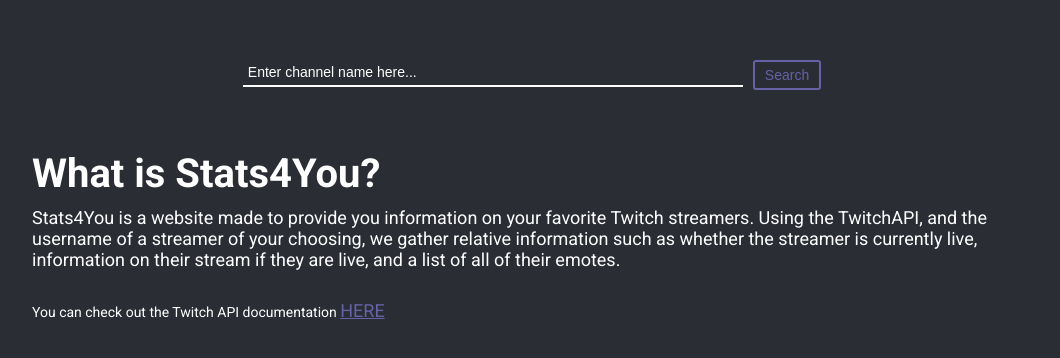
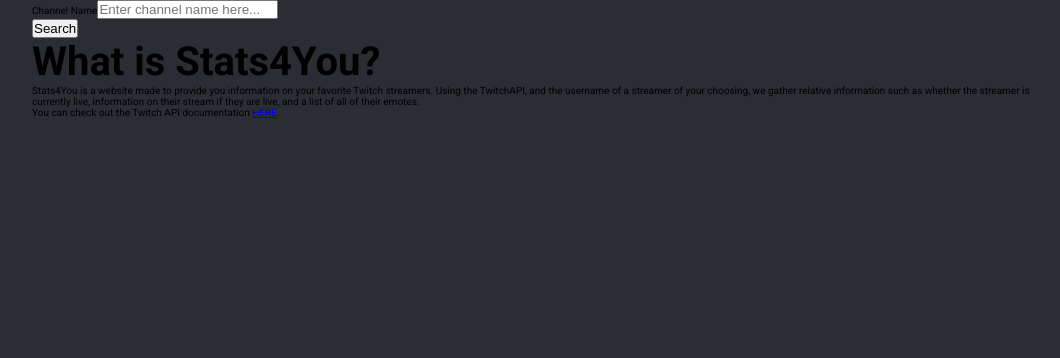
Before and after one commit to SheltonRolleFS/StatsForYou, a React (Create React App) app: page / in a window 1280 px wide. Shown: the top 358 px of the page, without its empty margins (108-1168 px from the left). Built offline with nearby package versions, Linux system fonts and the light colour scheme.

Commit message:
Removed all the current styling files except for the base, reset and variable files.

```diff
--- a/src/SASS/_about.scss
+++ /dev/null
@@ -1,24 +0,0 @@
-.about{
-    color: white;
-    margin-bottom: 5rem;
-
-    h2{
-        margin-bottom: 1rem;
-    }
-
-    p{
-        font-size: 1.8rem;
-        margin: 0 auto;
-    }
-
-    p + p{
-        font-size: 1.4rem;
-        margin-top: 3rem;
-        text-align: left;
-    }
-
-    a{
-        color: $primary-color;
-        font-size: 1.8rem;
-    }
-}
--- a/src/SASS/_input.scss
+++ /dev/null
@@ -1,45 +0,0 @@
-.user-input{
-    display: flex;
-    justify-content: center;
-    padding: 6rem 0;
-
-    &__entry{
-        width: 50%;
-
-        label{
-            display: none;
-        }
-
-        input{
-            background: none;
-            border: none;
-            border-bottom: 2px solid white;
-            width: 100%;
-            padding: .5rem;
-            outline: none;
-            color: white;
-        }
-
-        input::placeholder{
-            color: white;
-            font-size: 1.4rem;
-        }
-    }
-
-    button{
-        margin-left: 1rem;
-        padding: .5rem 1rem;
-        font-size: 1.4rem;
-        background: transparent;
-        border: 2px solid $primary-color;
-        border-radius: .3rem;
-        color: $primary-color;
-        cursor: pointer;
-        transition: all 150ms ease-in-out;
-    }
-
-    button:hover{
-        color: $dark-background;
-        background: $primary-color;
-    }
-}
--- a/src/SASS/_results.scss
+++ /dev/null
@@ -1,166 +0,0 @@
-.results{
-    margin-bottom: 4rem;
-    display: grid;
-    grid-template-columns: 1fr 1fr;
-    column-gap: 2rem;
-
-    &__header{
-        grid-column: 1 / 3;
-        display: flex;
-        align-items: center;
-        margin-bottom: 4rem;
-
-        img{
-            width: 6rem;
-            border-radius: 100%;
-        }
-
-        .name{
-            position: relative;
-            margin-left: 1rem;
-
-            h1{
-                color: $primary-color;
-                font-weight: lighter;
-                margin-right: 2rem;
-            }
-
-            #partner-badge{
-                width: 2rem;
-                position: absolute;
-                top: 0;
-                right: 0;
-            }
-        }
-    }
-
-    &__live-status{
-        grid-column: 1 / 2;
-        animation-name: slide-up;
-        animation-duration: .7s;
-
-        .live-card{
-            display: grid;
-            grid-template-columns: 1fr 1fr;
-            background-color: $gray;
-            padding: 2rem;
-            row-gap: 2rem;
-            transition: all 300ms ease-in-out;
-            border-radius: 1rem;
-
-            h2{
-                grid-column: 1 / 3;
-                font-size: 2.5rem;
-                font-weight: normal;
-                text-align: center;
-                color: $dark-background;
-            }
-
-            p{
-                font-size: 1.4rem;
-                font-weight: bold;
-                color: $dark-background;
-            }
-
-            p:nth-of-type(2){
-                text-align: right;
-            }
-
-            a{
-                grid-column: 1 / 3;
-                text-align: center;
-                width: 30%;
-                margin: 0 auto;
-                padding: 1rem 0;
-                border-radius: .5rem;
-                font-size: 1.5rem;
-                text-decoration: none;
-                color: $gray;
-                background-color: red;
-                border: 1px solid red;
-                transition: all 150ms ease-in-out;
-            }
-
-            a:hover{
-                transform: scale(1.04);
-            }
-        }
-
-        p{
-            font-size: 2rem;
-            color: white;
-            font-weight: normal;
-        }
-    }
-
-    &__emotes{
-        grid-column: 2 / 3;
-        display: grid;
-        grid-template-columns: 1fr 1fr 1fr 1fr;
-        row-gap: 2rem;
-        animation-name: slide-up;
-        animation-duration: .5s;
-
-        .emotes-container{
-            text-align: center;
-            color: white;
-
-            img{
-                width: 7rem;
-            }
-
-        }
-
-        p{
-            grid-column: 1 / 5;
-            font-size: 2rem;
-            color: white;
-            font-weight: normal;
-            text-align: center;
-        }
-
-    }
-
-    &__err-msg{
-        color: white;
-        font-size: 2.5rem;
-        grid-column: 1 / 3;
-        text-align: center;
-        text-decoration: underline;
-        animation-name: fade-in;
-        animation-duration: 500ms;
-    }
-}
-
-// Media Queries
-@media (max-width: 798px){
-    .results{
-        grid-template-columns: 1fr;
-
-        &__live-status{
-            width: 50rem;
-            margin: 0 auto 3rem;
-        }
-
-        &__emotes{
-            grid-column: 1 / 2;
-        }
-    }
-}
-
-// Key Frames
-@keyframes fade-in{
-    from {opacity: 0;}
-    to {opacity: 100%;}
-}
-
-@keyframes slide-up {
-    from {
-        transform: translateY(100%);
-        opacity: 0;
-    }
-    to {
-        transform: translateY(0);
-        opacity: 100%;
-    }
-}
--- a/src/SASS/index.scss
+++ b/src/SASS/index.scss
@@ -1,10 +1,7 @@
 // Font Imports
-@import url('https://fonts.googleapis.com/css2?family=Roboto:ital,wght@0,100;0,300;0,400;0,500;0,700;0,900;1,100;1,300;1,400;1,500;1,700;1,900&display=swap');
+@import url("https://fonts.googleapis.com/css2?family=Roboto:ital,wght@0,100;0,300;0,400;0,500;0,700;0,900;1,100;1,300;1,400;1,500;1,700;1,900&display=swap");
 
 // SASS files imports
-@import './reset';
-@import './variables';
-@import './base';
-@import './input';
-@import './results';
-@import './about';
+@import "./reset";
+@import "./variables";
+@import "./base";
--- a/src/index.js
+++ b/src/index.js
@@ -2,7 +2,6 @@
 import ReactDOM from 'react-dom';
 import './SASS/index.scss';
 import App from './App';
-import reportWebVitals from './reportWebVitals';
 
 ReactDOM.render(
   <React.StrictMode>
@@ -10,8 +9,3 @@
   </React.StrictMode>,
   document.getElementById('root')
 );
-
-// If you want to start measuring performance in your app, pass a function
-// to log results (for example: reportWebVitals(console.log))
-// or send to an analytics endpoint. Learn more: https://bit.ly/CRA-vitals
-reportWebVitals();
--- a/src/reportWebVitals.js
+++ /dev/null
@@ -1,13 +0,0 @@
-const reportWebVitals = onPerfEntry => {
-  if (onPerfEntry && onPerfEntry instanceof Function) {
-    import('web-vitals').then(({ getCLS, getFID, getFCP, getLCP, getTTFB }) => {
-      getCLS(onPerfEntry);
-      getFID(onPerfEntry);
-      getFCP(onPerfEntry);
-      getLCP(onPerfEntry);
-      getTTFB(onPerfEntry);
-    });
-  }
-};
-
-export default reportWebVitals;
```
